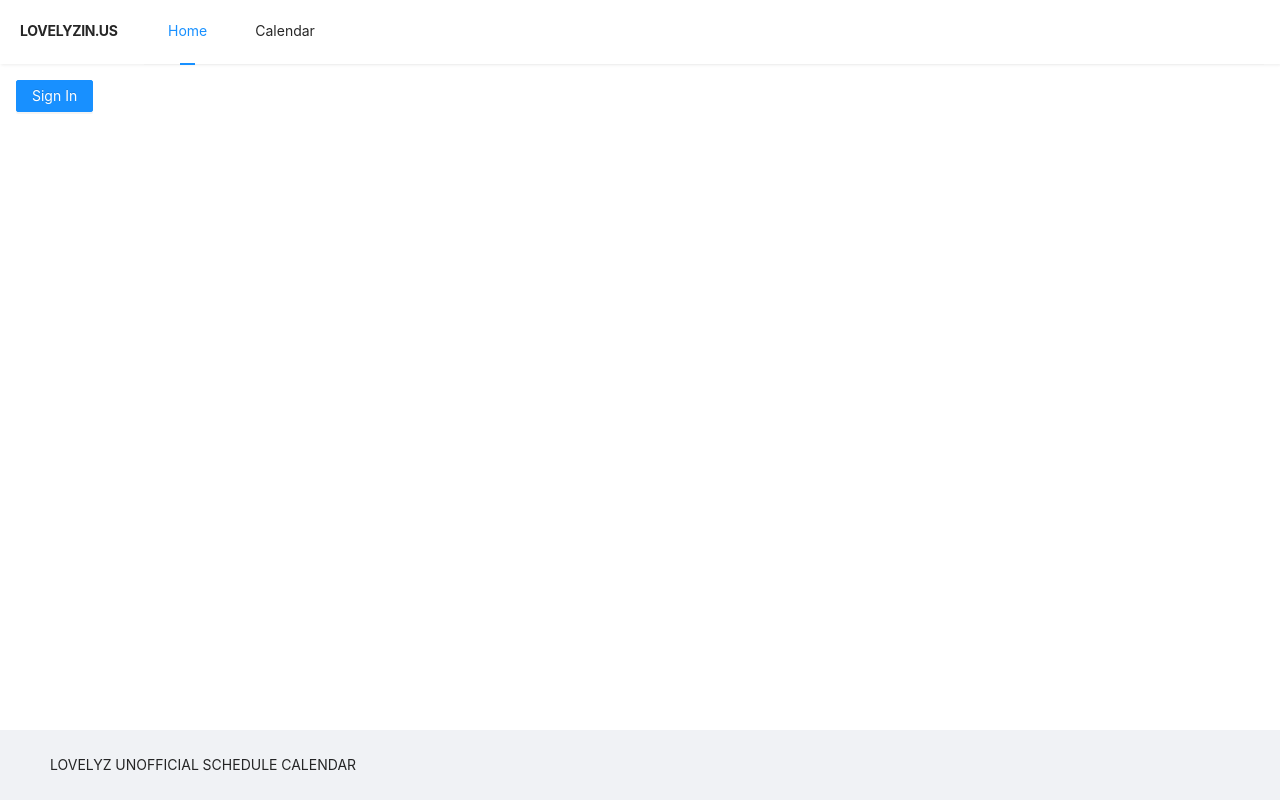
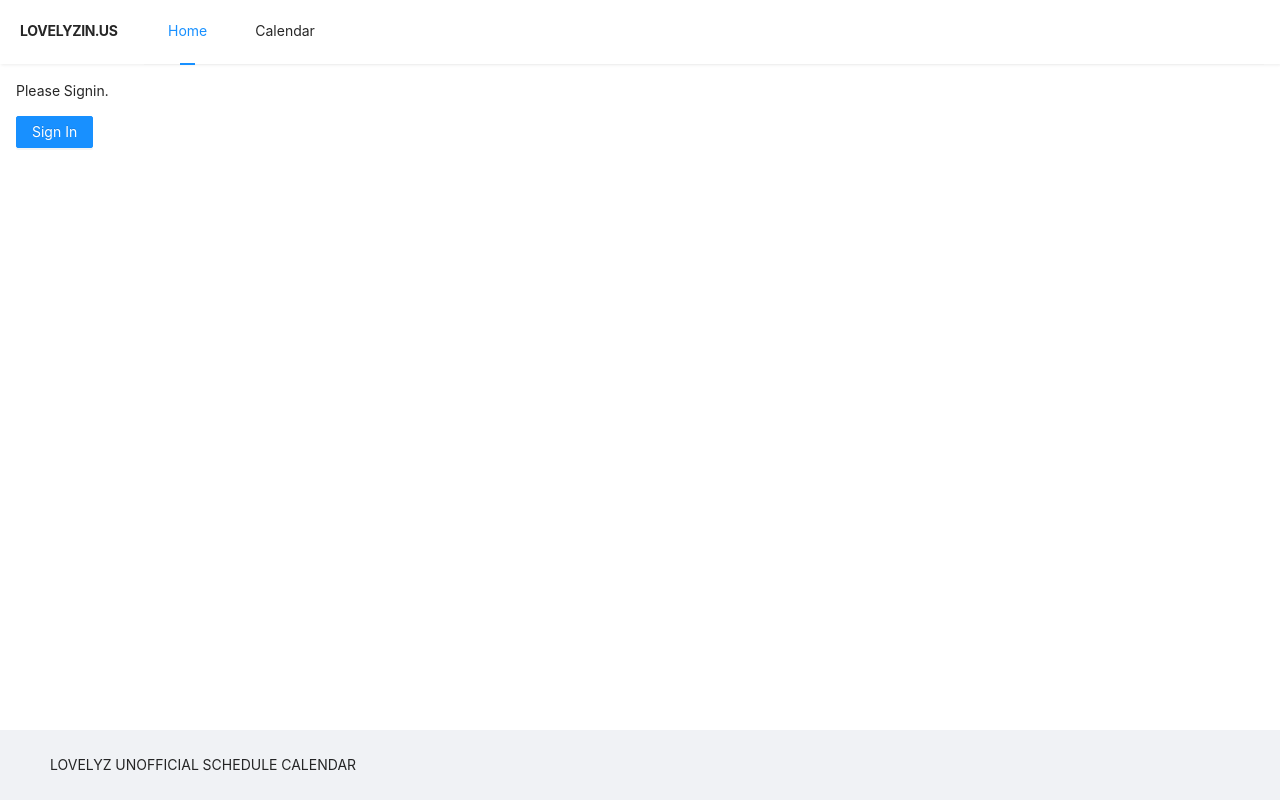
Before and after one commit to art-1st/v2.lvlz.us, a Next.js app: page / in a window 1280 px wide. Built offline with nearby package versions, Linux system fonts and the light colour scheme; no server answers.

Commit message:
handling exception auth failed, fix some texts

```diff
--- a/pages/index.tsx
+++ b/pages/index.tsx
@@ -21,7 +21,11 @@ const Home: NextPage = observer(() => {
 
   return (
     <HomeContainer>
-      {userStore.isAuthenticated && <div>Hello. {userStore.lovelinusData?.displayName}</div>}
+      {!userStore.isAuthenticated ? (
+        <p>Please Signin.</p>
+      ) : (
+        <p>Hello. {userStore.lovelinusData?.displayName}</p>
+      )}
       {!userStore.isAuthenticated ? (
         <Button type="primary" onClick={() => userStore.signIn()}>
           Sign In
--- a/stores/userStore.ts
+++ b/stores/userStore.ts
@@ -86,12 +86,16 @@ class UserStore {
         }
 
         this.onAuthProgress = false;
+      })
+      .catch(error => {
+        this.onAuthProgress = false;
+        console.error(error);
       });
   }
 
   @action
   async signOut(): Promise<void> {
-    firebase
+    await firebase
       .auth()
       .signOut()
       .then(() => {
@@ -111,7 +115,7 @@ class UserStore {
 
   @computed
   get isAuthenticated(): boolean {
-    return this.user !== null && this.initialized;
+    return this.user !== null && this.lovelinusData !== null && this.initialized;
   }
 }
 
```
Also changed, not shown: .serverless/Template.lvlzUs.CloudFront.json, .serverless/Template.lvlzUs.defaultEdgeLambda.json.
